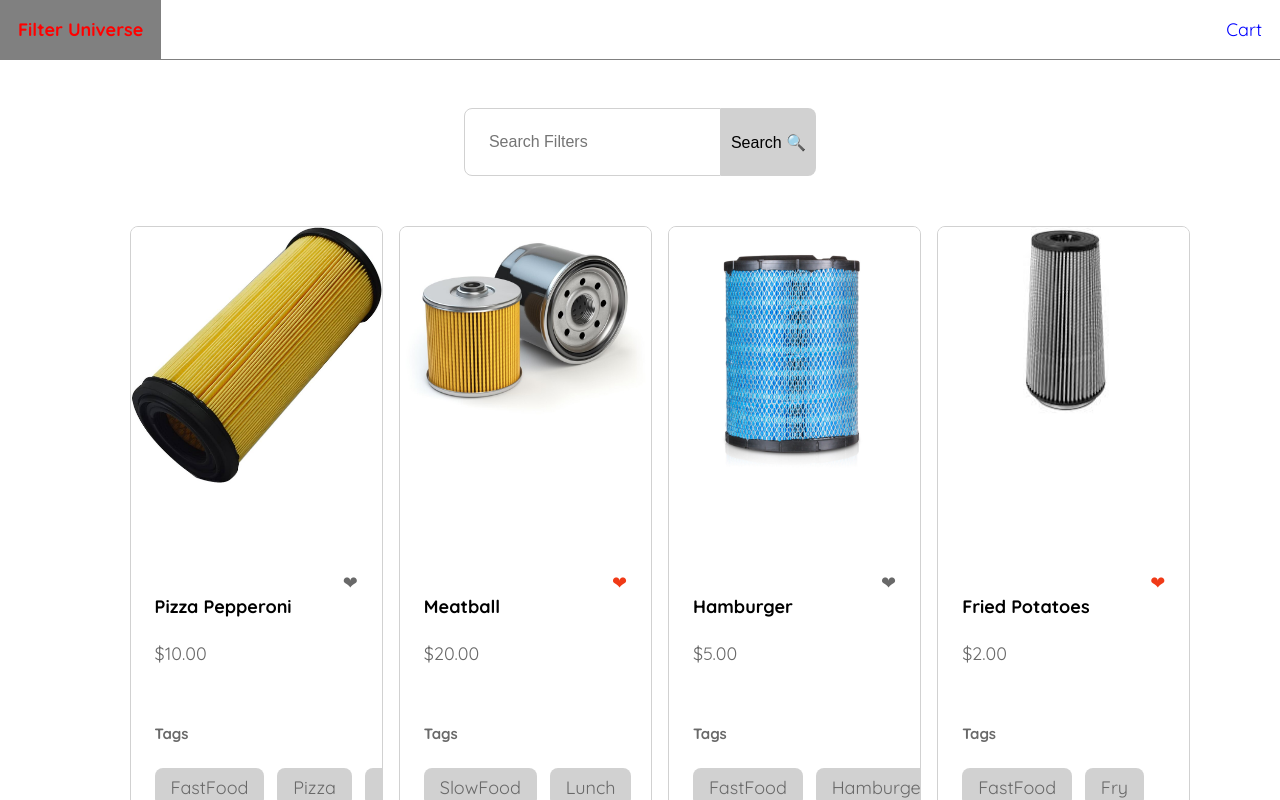
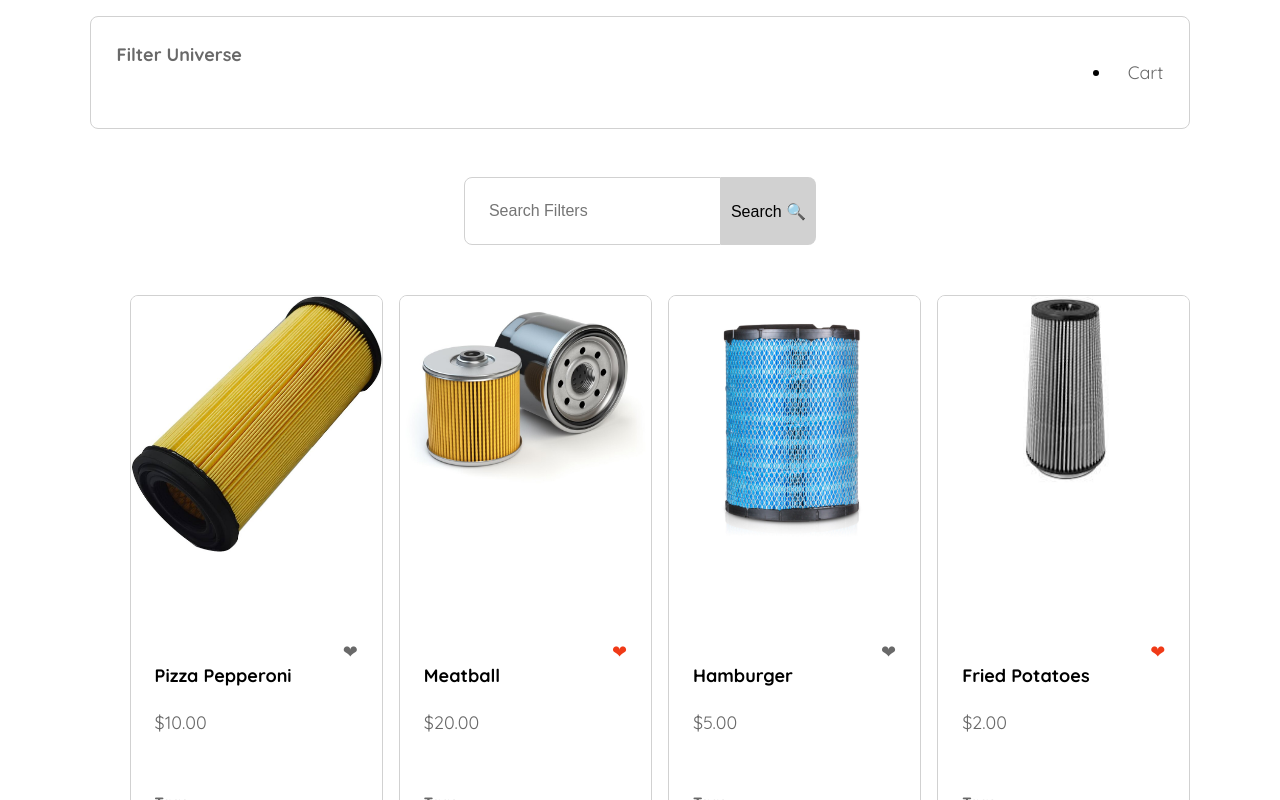
Before and after one commit to FirenLF2/filterComm, an Angular app: page / in a window 1280 px wide. Shown: the top 800 px of the page. Built offline with nearby package versions, Linux system fonts and the light colour scheme.

Commit message:
Header Styling

```diff
--- a/src/app/header/header.component.css
+++ b/src/app/header/header.component.css
@@ -1,35 +1,29 @@
 header {
-  background: white;
-  padding: 0;
-  border-bottom: 1px solid grey;
+  margin: 2vh 7vw 0 7vw;
+  border-radius: 8px;
+  border: solid 1px #d1d1d1;
+  padding: 10px;
+}
+
+.container {
+  display: flex;
+  justify-content: space-between;
+  align-content: center;
+}
+
+.logo {
+  font-weight: 800;
+  color: dimgray;
 }
 
 a {
-  color: blue;
+  color: dimgray;
+  border-radius: 6px;
+  display: inline-block;
+  padding: 16px;
 }
 
 a:hover {
-  background: grey;
-  color: red;
+  background-color: dimgray;
+  color: #ffffff;
 }
-
-.container {
-  margin: auto;
-  display: flex;
-  justify-content: space-between;
-}
-
-a.logo {
-  font-weight: bold;
-  padding: 1em;
-}
-
-nav ul {
-  list-style-type: none;
-  margin: 0;
-}
-
-nav ul li a {
-  padding: 1em;
-  display: inline-block;
-}
```
Also changed, not shown: src/app/header/header.component.ts (+4 -5 lines).
